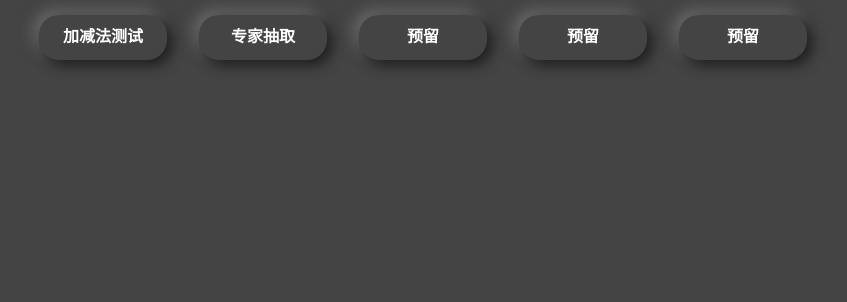
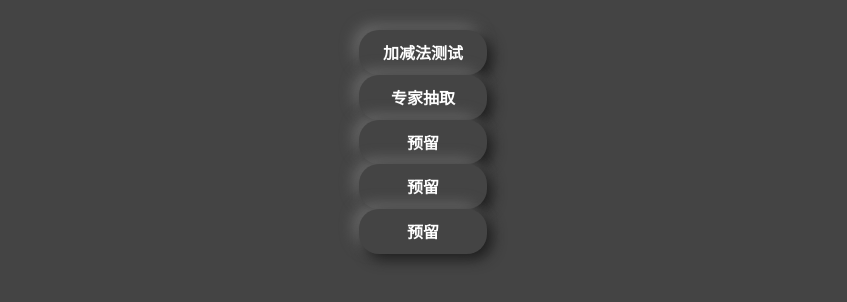
Before and after one commit to GerryCult/GerryCult.github.io, a plain HTML site: page index.html in a window 1280 px wide. Shown: the whole page, without its empty margins (217-1064 px from the left). Drawn offline with Linux system fonts and the light colour scheme.

Commit message:
index page theme update

```diff
--- a/css/style.css
+++ b/css/style.css
@@ -8,7 +8,7 @@
     margin: auto;
     /* display: flex; */
     justify-content: center;
-    padding: 5px;
+    padding: 10px;
 
 }
 
@@ -16,13 +16,18 @@
     width: 50em;
     display: flex;
     justify-content: center;
+    flex-flow: column;
+    flex-wrap: wrap;
+    align-content:stretch;
+
+
     /* vertical-align: auto; */
 }
 
 .menu {
     height: 2.8em;
     width: 8em;
-    padding: 0.5em;
+    padding: auto;
     margin: auto;
     border-radius: 20px;
     background: #444444;
@@ -39,7 +44,6 @@
     /* align-content:center; */
     /* min-height: 40px; */
     /* outline: 0; */
-    padding: auto;
     text-align: center;
     text-rendering: geometricprecision;
     text-transform: none;
```
